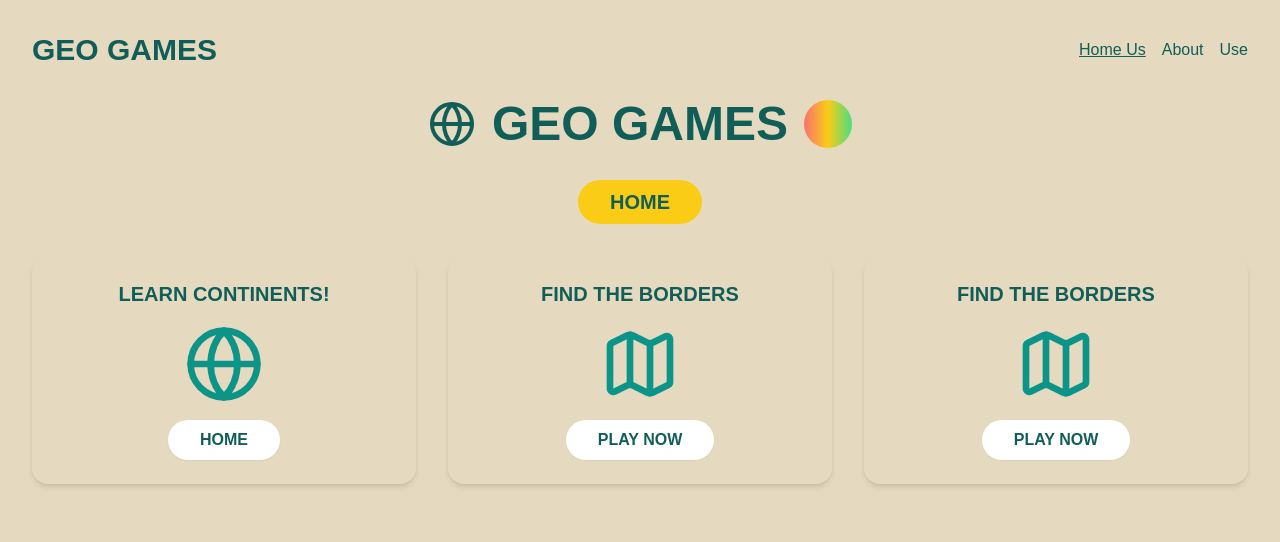
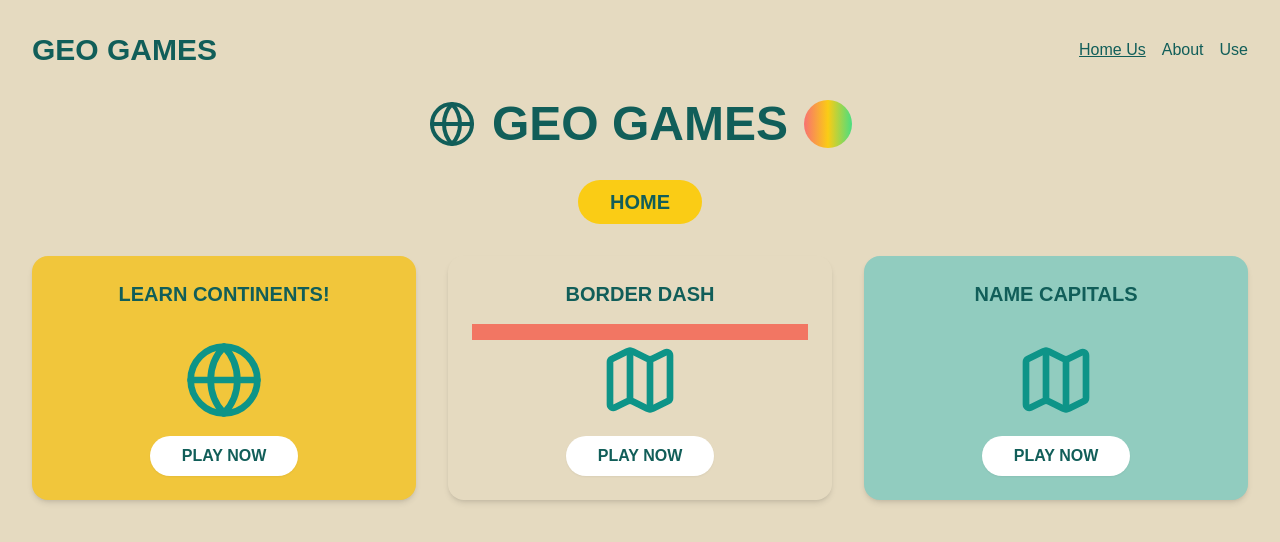
Before and after one commit to bikram9-9/IntractiveHistoryAi, a Next.js app: page /GeoGamesPage in a window 1280 px wide. Shown: the top 542 px of the page. Built offline with nearby package versions, Linux system fonts and the light colour scheme.

Commit message:
router set, GameCard

```diff
--- a/pages/GeoGamesPage.tsx
+++ b/pages/GeoGamesPage.tsx
@@ -33,20 +33,26 @@ const GeoGamesPage = () => {
           <GameCard
             title="Learn Continents!"
             icon="Globe"
-            buttonText="HOME"
-            color="yellow"
+            buttonText="PLAY NOW"
+            bgColor="geo-yellow"
+            secondColor="geo-green"
+            gamePath="continents"
           />
           <GameCard
-            title="Find the Borders"
+            title="Border Dash"
             icon="Map"
             buttonText="PLAY NOW"
-            color="red"
+            bgColor="geo-light-pink"
+            secondColor="geo-dark-pink"
+            gamePath="BorderDash"
           />
           <GameCard
-            title="Find the Borders"
+            title="Name Capitals"
             icon="Map"
             buttonText="PLAY NOW"
-            color="teal"
+            bgColor="geo-light-teal"
+            secondColor="geo-green"
+            gamePath="capitals"
           />
         </div>
       </main>
--- a/pages/components/GameCard.tsx
+++ b/pages/components/GameCard.tsx
@@ -1,5 +1,6 @@
 import React from "react";
 import { Globe, Map, MapPin, LucideIcon } from "lucide-react";
+import { useRouter } from "next/router";
 
 type IconType = "Globe" | "Map" | "MapPin";
 
@@ -7,7 +8,9 @@ type GameCardProps = {
   title: string;
   icon: IconType;
   buttonText: string;
-  color: string;
+  bgColor: string;
+  secondColor: string;
+  gamePath: string;
 };
 
 const iconComponents: Record<IconType, LucideIcon> = {
@@ -20,17 +23,28 @@ const GameCard: React.FC<GameCardProps> = ({
   title,
   icon,
   buttonText,
-  color,
+  bgColor,
+  secondColor,
+  gamePath,
 }) => {
+  const router = useRouter();
   const IconComponent = iconComponents[icon] || Map;
 
+  const handleClick = () => {
+    router.push(gamePath);
+  };
+
   return (
-    <div className={`bg-${color}-100 p-6 rounded-2xl shadow-md text-center`}>
+    <div className={`bg-${bgColor} p-6 rounded-2xl shadow-md text-center`}>
       <h2 className="text-xl font-bold mb-4 text-teal-800">
         {title.toUpperCase()}
       </h2>
+      <div className={`bg-${secondColor} w-full h-4`}></div>
       <IconComponent className="w-20 h-20 mx-auto mb-4 text-teal-600" />
-      <button className="bg-white text-teal-800 font-bold py-2 px-8 rounded-full shadow-sm hover:bg-teal-50 transition-colors">
+      <button
+        onClick={handleClick}
+        className="bg-white text-teal-800 font-bold py-2 px-8 rounded-full shadow-sm hover:bg-teal-50 transition-colors"
+      >
         {buttonText}
       </button>
     </div>
--- a/tailwind.config.ts
+++ b/tailwind.config.ts
@@ -6,14 +6,27 @@ const config: Config = {
     "./components/**/*.{js,ts,jsx,tsx,mdx}",
     "./app/**/*.{js,ts,jsx,tsx,mdx}",
   ],
+  safelist: [
+    "bg-geo-light-pink",
+    "bg-geo-dark-pink",
+    "bg-geo-yellow",
+    "bg-geo-light-teal",
+    "geo-green",
+    "geo-bg",
+    "geo-yellow",
+  ],
   theme: {
     extend: {
       colors: {
-        background: "var(--background)",
-        foreground: "var(--foreground)",
+        "geo-green": "#2d6061",
+        "geo-bg": "#e5dac0",
+        "geo-yellow": "#f1c63b",
+        "geo-light-pink": "##ff9b88",
+        "geo-dark-pink": "#f27663",
+        "geo-light-teal": "#91ccbf",
       },
       fontFamily: {
-        'lucky': ['"Luckiest Guy"', 'cursive'],
+        lucky: ['"Luckiest Guy"', "cursive"],
       },
     },
   },
```
